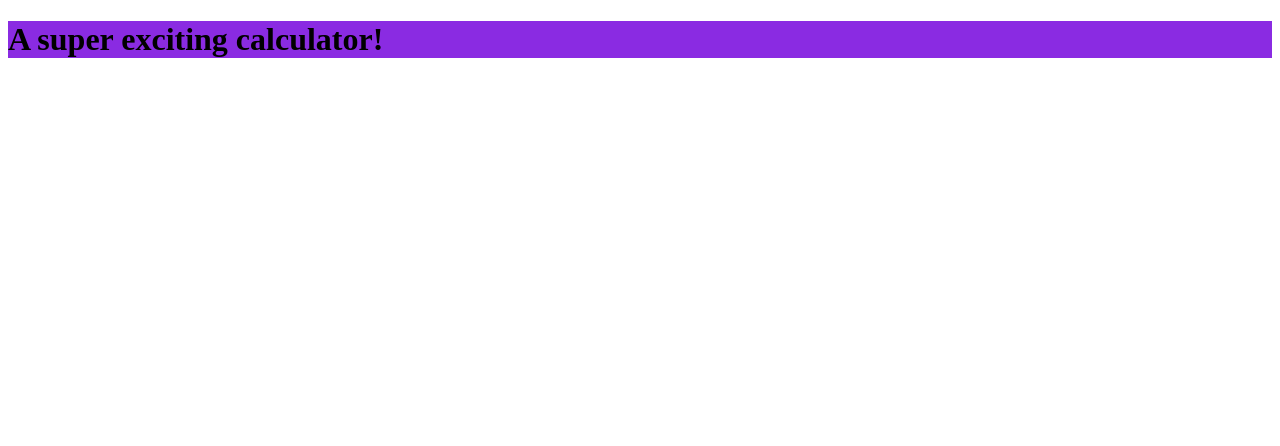
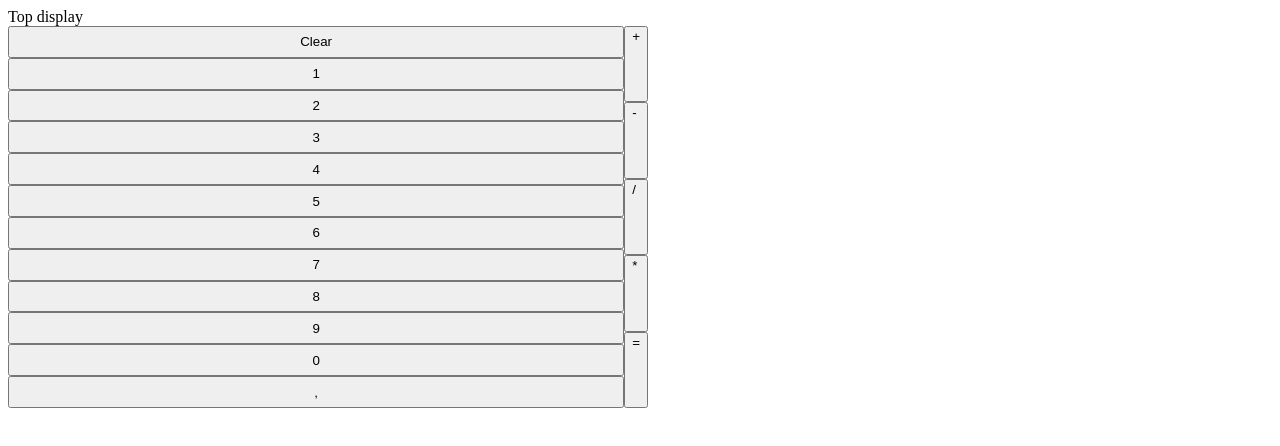
Before and after one commit to Sjoerd473/calculator, a plain HTML site: page index.html in a window 1280 px wide. Drawn offline with Linux system fonts and the light colour scheme.

Commit message:
added basic html and css to roughly add all the html elements that need to be present

```diff
--- a/index.html
+++ b/index.html
@@ -7,7 +7,34 @@
     <link rel="stylesheet" href="style.css">
 </head>
 <body>
-    <h1>A super exciting calculator!</h1>
+    <div class='calcBody'>
+        <div class='display'>Top display</div>
+        <div class='bottom'>
+            <div class='bottomLeft'>
+                <div class='bottomLeftTop'></div>
+                <button class='clearButton'>Clear</button>
+                <div class='bottomLeftBottom'></div>
+                <button class='numberButton' id='one'>1</button>
+                <button class='numberButton' id='two'>2</button>
+                <button class='numberButton' id='three'>3</button>
+                <button class='numberButton' id='four'>4</button>
+                <button class='numberButton' id="five">5</button>
+                <button class='numberButton' id="six">6</button>
+                <button class='numberButton' id="seven">7</button>
+                <button class='numberButton' id="eight">8</button>
+                <button class='numberButton' id="nine">9</button>
+                <button class='numberButton' id="zero">0</button>
+                <button class='numberButton' id="comma">,</button>
+            </div>
+            <div class='bottomRight'>
+                <button class='mathButton' id="plus">+</button>
+                <button class='mathButton' id="minus">-</button>
+                <button class='mathButton' id="divide">/</button>
+                <button class='mathButton' id="multiply">*</button>
+                <button class='mathButton' id="equals">=</button>
+            </div>
+        </div>
+    </div>
 
     <script src="script.js"> </script>
 </body>
--- a/script.js
+++ b/script.js
@@ -1,3 +1,10 @@
+let numberOne = 0
+let numberTwo = 0
+let mutator = ''
+
+/*.addEventListener('click',() => {
+    calculate(numberOne,numberTwo,mutator)
+}); */
 function calculate(firstNumber, secondNumber, operator){
     if (!secondNumber) return firstNumber;
 
--- a/style.css
+++ b/style.css
@@ -1,3 +1,60 @@
-h1 {
-    background-color: blueviolet;
+:root{
+    box-sizing: border-box;
+    padding: 0;
+    margin: 0;
 }
+
+.calcBody {
+display:flex;
+flex-direction: column;
+width: 50vw;
+height: 50vh;
+}
+
+.display{
+background-color: white;
+}
+
+.bottom{
+display: flex;
+flex-grow: 1;
+}
+
+.bottomLeft{
+display: flex;
+flex-direction: column;
+flex-grow: 1;
+}
+
+.bottomLeftTop{
+display: flex;
+
+}
+
+.clearButton{
+    flex-grow:1;
+}
+
+.bottomLeftBottom{
+display:flex;
+flex-wrap:wrap;
+}
+
+.numberButton{
+    flex-grow: 1;
+}
+
+.bottomRight{
+    display:flex;
+    flex-direction: column;
+}
+
+.mathButton{
+    display:flex;
+    flex-grow:1;
+}
+
+.solveButton{
+    display:flex;
+    flex-grow: 2;
+}
```
